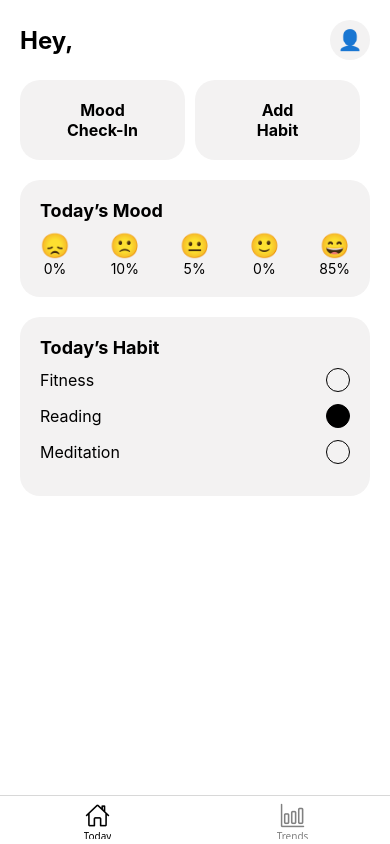
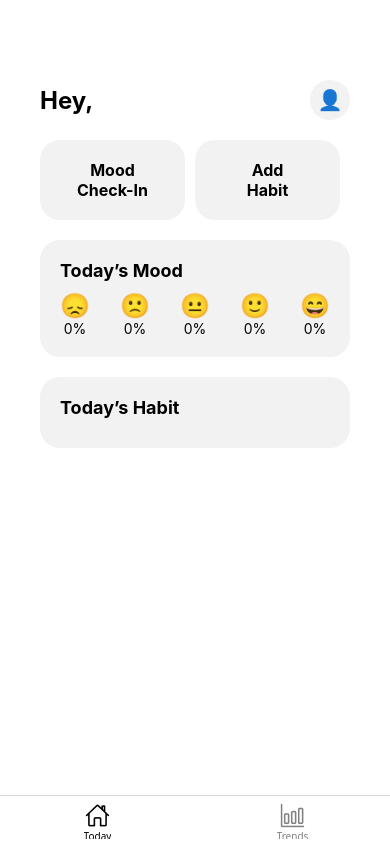
Before and after one commit to bydakid/flow, a React Native app: screen /Today in a window 390 px wide. Built offline with nearby package versions, Linux system fonts and the light colour scheme.

Commit message:
Final Touch

```diff
--- a/screens/AddHabitScreen.js
+++ b/screens/AddHabitScreen.js
@@ -1,5 +1,7 @@
 import AsyncStorage from '@react-native-async-storage/async-storage';
+import { SafeAreaView } from 'react-native-safe-area-context';
 import React, { useState } from 'react';
+import { useEffect } from 'react';
 import {
   View,
   Text,
@@ -26,6 +28,17 @@ export default function AddHabitScreen({ navigation }) {
   const [selected, setSelected] = useState([]);
   const [showInput, setShowInput] = useState(false);
   const [newHabit, setNewHabit] = useState('');
+
+  useEffect(() => {
+    const loadSelectedHabits = async () => {
+      const stored = await AsyncStorage.getItem('userHabits');
+      if (stored) {
+        setSelected(JSON.parse(stored));
+      }
+    };
+
+    loadSelectedHabits();
+  }, []);
 
   const toggleSelect = (habit) => {
     if (selected.includes(habit)) {
@@ -56,6 +69,7 @@ export default function AddHabitScreen({ navigation }) {
   };
 
   return (
+    <SafeAreaView style={styles.container}>
       <View style={styles.container}>
         <Text style={styles.title}>What’s are your habits?</Text>
 
@@ -96,7 +110,10 @@ export default function AddHabitScreen({ navigation }) {
               value={newHabit}
               onChangeText={setNewHabit}
             />
-          <TouchableOpacity style={styles.saveButton} onPress={addCustomHabit}>
+            <TouchableOpacity
+              style={styles.saveButton}
+              onPress={addCustomHabit}
+            >
               <Text style={styles.saveButtonText}>Add</Text>
             </TouchableOpacity>
           </View>
@@ -106,13 +123,14 @@ export default function AddHabitScreen({ navigation }) {
           <Text style={styles.continueText}>Continue</Text>
         </TouchableOpacity>
       </View>
+    </SafeAreaView>
   );
 }
 
 const styles = StyleSheet.create({
   container: {
     flex: 1,
-    paddingTop: 100,
+    paddingVertical: 40,
     paddingHorizontal: 20,
     backgroundColor: '#fff',
   },
@@ -184,7 +202,6 @@ const styles = StyleSheet.create({
     borderRadius: 10,
     paddingVertical: 16,
     alignItems: 'center',
-    marginBottom: 30,
   },
   continueText: {
     color: '#fff',
--- a/screens/MoodScreen.js
+++ b/screens/MoodScreen.js
@@ -1,3 +1,4 @@
+import { SafeAreaView } from 'react-native-safe-area-context';
 import AsyncStorage from '@react-native-async-storage/async-storage';
 import { format } from 'date-fns';
 import React, { useState } from 'react';
@@ -10,7 +11,7 @@ import {
   Alert,
 } from 'react-native';
 
-const moodOptions = ['😞', '😐', '🙂', '😊', '😁'];
+const moodOptions = ['😞', '🙁', '😐', '🙂', '😄'];
 
 export default function MoodScreen({ navigation }) {
   const [selectedMood, setSelectedMood] = useState(null);
@@ -22,16 +23,21 @@ export default function MoodScreen({ navigation }) {
       return;
     }
 
-    const moodEntry = {
-      mood: selectedMood,
-      date: format(new Date(), 'yyyy-MM-dd'),
-    };
+    const todayKey = 'mood:' + format(new Date(), 'yyyy-MM-dd');
+    const moodIcon = moodOptions[selectedMood];
 
     try {
-      await AsyncStorage.setItem(
-        'mood:' + moodEntry.date,
-        JSON.stringify(moodEntry)
-      );
+      const existing = await AsyncStorage.getItem(todayKey);
+      let moodArray = [];
+
+      if (existing) {
+        const parsed = JSON.parse(existing);
+        moodArray = Array.isArray(parsed) ? parsed : [];
+      }
+
+      moodArray.push(moodIcon);
+
+      await AsyncStorage.setItem(todayKey, JSON.stringify(moodArray));
       navigation.navigate('Today');
     } catch (e) {
       console.error('Error saving mood:', e);
@@ -39,6 +45,7 @@ export default function MoodScreen({ navigation }) {
   };
 
   return (
+    <SafeAreaView style={styles.container}>
       <View style={styles.container}>
         <View>
           <Text style={styles.title}>How are you feeling?</Text>
@@ -63,6 +70,7 @@ export default function MoodScreen({ navigation }) {
           <Text style={styles.buttonText}>Save Mood</Text>
         </TouchableOpacity>
       </View>
+    </SafeAreaView>
   );
 }
 
@@ -70,8 +78,8 @@ const styles = StyleSheet.create({
   container: {
     flex: 1,
     backgroundColor: '#fff',
-    paddingVertical: 60,
-    paddingHorizontal: 40,
+    paddingVertical: 40,
+    paddingHorizontal: 20,
     justifyContent: 'space-between',
   },
   title: { fontSize: 24, fontWeight: 'bold', marginBottom: 20 },
--- a/screens/NameScreen.js
+++ b/screens/NameScreen.js
@@ -1,3 +1,4 @@
+import { SafeAreaView } from 'react-native-safe-area-context';
 import React, { useState } from 'react';
 import {
   View,
@@ -19,6 +20,7 @@ export default function NameScreen({ navigation }) {
   };
 
   return (
+    <SafeAreaView style={styles.container}>
       <View style={styles.container}>
         <Text style={styles.title}>What is your name?</Text>
         <TextInput
@@ -31,14 +33,15 @@ export default function NameScreen({ navigation }) {
           <Text style={styles.buttonText}>Continue</Text>
         </TouchableOpacity>
       </View>
+    </SafeAreaView>
   );
 }
 const styles = StyleSheet.create({
   container: {
     flex: 1,
     backgroundColor: '#fff',
-    paddingVertical: 60,
-    paddingHorizontal: 40,
+    paddingVertical: 40,
+    paddingHorizontal: 20,
   },
   title: { fontSize: 24, fontWeight: 'bold', marginBottom: 20 },
   input: {
--- a/screens/ProfileScreen.js
+++ b/screens/ProfileScreen.js
@@ -1,9 +1,11 @@
+import { SafeAreaView } from 'react-native-safe-area-context';
 import React from 'react';
 import { View, Text, TouchableOpacity, StyleSheet } from 'react-native';
 import { Ionicons } from '@expo/vector-icons';
 
 export default function ProfileScreen({ navigation }) {
   return (
+    <SafeAreaView style={styles.container}>
       <View style={styles.container}>
         <Text style={styles.title}>your profile</Text>
 
@@ -24,13 +26,14 @@ export default function ProfileScreen({ navigation }) {
           <Text style={styles.buttonText}>Go Back</Text>
         </TouchableOpacity>
       </View>
+    </SafeAreaView>
   );
 }
 
 const styles = StyleSheet.create({
   container: {
     flex: 1,
-    paddingTop: 100,
+    paddingVertical: 40,
     paddingHorizontal: 20,
     backgroundColor: '#fff',
   },
@@ -56,8 +59,6 @@ const styles = StyleSheet.create({
     borderRadius: 10,
     paddingVertical: 16,
     alignItems: 'center',
-    marginTop: 'auto',
-    marginBottom: 30,
   },
   buttonText: { color: '#fff', fontWeight: '600', fontSize: 16 },
 });
--- a/screens/TodayScreen.js
+++ b/screens/TodayScreen.js
@@ -1,4 +1,5 @@
-import React, { useEffect, useState } from 'react';
+import { SafeAreaView } from 'react-native-safe-area-context';
+import React, { useEffect, useState, useCallback } from 'react';
 import {
   View,
   Text,
@@ -8,24 +9,54 @@ import {
   Switch,
 } from 'react-native';
 import AsyncStorage from '@react-native-async-storage/async-storage';
+import { format } from 'date-fns';
+import { useFocusEffect } from '@react-navigation/native';
 
 const moodIcons = ['😞', '🙁', '😐', '🙂', '😄'];
 
 export default function TodayScreen({ navigation }) {
   const [name, setName] = useState('');
-  const [habits, setHabits] = useState([
-    { title: 'Fitness', done: false },
-    { title: 'Reading', done: true },
-    { title: 'Meditation', done: false },
-  ]);
+  const [habits, setHabits] = useState([]);
+  const [moodCounts, setMoodCounts] = useState([]);
 
-  const [moodStats, setMoodStats] = useState([0, 10, 5, 0, 85]);
+  const loadTodayMood = async () => {
+    const today = format(new Date(), 'yyyy-MM-dd');
+    const stored = await AsyncStorage.getItem('mood:' + today);
+    if (stored) {
+      const moodArray = JSON.parse(stored);
+      const counts = moodIcons.map((icon) => {
+        const count = moodArray.filter((m) => m === icon).length;
+        const percent = ((count / moodArray.length) * 100).toFixed(0);
+        return percent;
+      });
+      setMoodCounts(counts);
+    } else {
+      setMoodCounts(new Array(moodIcons.length).fill(0));
+    }
+  };
 
   useEffect(() => {
     const loadHabits = async () => {
       const stored = await AsyncStorage.getItem('userHabits');
       if (stored) {
-        setHabits(JSON.parse(stored).map((title) => ({ title, done: false })));
+        const loaded = JSON.parse(stored).map((title) => ({
+          title,
+          done: false,
+        }));
+        setHabits(loaded);
+
+        // Now apply checked states
+        const today = format(new Date(), 'yyyy-MM-dd');
+        const checked = await AsyncStorage.getItem(`habits:${today}`);
+        if (checked) {
+          const checkedTitles = JSON.parse(checked);
+          setHabits((prev) =>
+            prev.map((habit) => ({
+              ...habit,
+              done: checkedTitles.includes(habit.title),
+            }))
+          );
+        }
       }
     };
 
@@ -36,15 +67,43 @@ export default function TodayScreen({ navigation }) {
 
     loadName();
     loadHabits();
+    loadTodayMood();
   }, []);
 
-  const toggleHabit = (index) => {
+  useFocusEffect(
+    useCallback(() => {
+      const refreshHabits = async () => {
+        const stored = await AsyncStorage.getItem('userHabits');
+        if (stored) {
+          const loaded = JSON.parse(stored).map((title) => ({
+            title,
+            done: false,
+          }));
+          setHabits(loaded);
+        }
+      };
+      loadTodayMood();
+      refreshHabits();
+    }, [])
+  );
+
+  const toggleHabit = async (index) => {
     const updated = [...habits];
     updated[index].done = !updated[index].done;
     setHabits(updated);
+
+    const today = format(new Date(), 'yyyy-MM-dd');
+    const checked = updated.filter((h) => h.done).map((h) => h.title);
+
+    try {
+      await AsyncStorage.setItem(`habits:${today}`, JSON.stringify(checked));
+    } catch (e) {
+      console.error('Error saving habits:', e);
+    }
   };
 
   return (
+    <SafeAreaView style={styles.container}>
       <View style={styles.container}>
         <View style={styles.header}>
           <Text style={styles.title}>Hey, {name}</Text>
@@ -74,10 +133,10 @@ export default function TodayScreen({ navigation }) {
         <View style={styles.section}>
           <Text style={styles.sectionTitle}>Today’s Mood</Text>
           <View style={styles.moodRow}>
-          {moodStats.map((percent, i) => (
-            <View style={styles.moodItem}>
-              <Text style={styles.moodEmoji}>{moodIcons[i]}</Text>
-              <Text>{percent}%</Text>
+            {moodIcons.map((emoji, i) => (
+              <View key={i} style={styles.moodItem}>
+                <Text style={styles.moodEmoji}>{emoji}</Text>
+                <Text>{moodCounts[i] || 0}%</Text>
               </View>
             ))}
           </View>
@@ -96,11 +155,17 @@ export default function TodayScreen({ navigation }) {
           ))}
         </View>
       </View>
+    </SafeAreaView>
   );
 }
 
 const styles = StyleSheet.create({
-  container: { flex: 1, backgroundColor: '#fff', padding: 20 },
+  container: {
+    flex: 1,
+    backgroundColor: '#fff',
+    paddingVertical: 40,
+    paddingHorizontal: 20,
+  },
   header: {
     flexDirection: 'row',
     justifyContent: 'space-between',
--- a/screens/TrendsScreen.js
+++ b/screens/TrendsScreen.js
@@ -1,3 +1,7 @@
+import { SafeAreaView } from 'react-native-safe-area-context';
+import AsyncStorage from '@react-native-async-storage/async-storage';
+import { format } from 'date-fns';
+import { useEffect } from 'react';
 import React, { useState } from 'react';
 import {
   View,
@@ -11,17 +15,31 @@ import { Ionicons } from '@expo/vector-icons';
 
 const moodIcons = ['😞', '🙁', '😐', '🙂', '😄'];
 
-const dayData = [
-  { day: 'Fri', date: 2, mood: 0 },
-  { day: 'Sat', date: 3, mood: 1 },
-  { day: 'Sun', date: 4, mood: 2 },
-  { day: 'Mon', date: 5, mood: 3 },
-  { day: 'Tue', date: 6, mood: 4 },
-];
-
 export default function TrendsScreen({ navigation }) {
   const [date, setDate] = useState(new Date());
   const [showPicker, setShowPicker] = useState(false);
+  const [moodCounts, setMoodCounts] = useState([]);
+  const [completedHabits, setCompletedHabits] = useState([]);
+
+  const loadDayData = async (selected) => {
+    const dateKey = format(selected, 'yyyy-MM-dd');
+
+    const storedMood = await AsyncStorage.getItem(`mood:${dateKey}`);
+    if (storedMood) {
+      const moodArray = JSON.parse(storedMood);
+      const counts = moodIcons.map((icon) => {
+        const count = moodArray.filter((m) => m === icon).length;
+        const percent = ((count / moodArray.length) * 100).toFixed(0);
+        return percent;
+      });
+      setMoodCounts(counts);
+    } else {
+      setMoodCounts(new Array(moodIcons.length).fill(0));
+    }
+
+    const storedHabits = await AsyncStorage.getItem(`habits:${dateKey}`);
+    setCompletedHabits(storedHabits ? JSON.parse(storedHabits) : []);
+  };
 
   const handleDateChange = (event, selectedDate) => {
     if (event.type === 'dismissed') {
@@ -30,11 +48,17 @@ export default function TrendsScreen({ navigation }) {
     }
 
     const currentDate = selectedDate || date;
-    setShowPicker(false); // Always close after selection
+    setShowPicker(false);
     setDate(currentDate);
+    loadDayData(currentDate);
   };
 
+  useEffect(() => {
+    loadDayData(date);
+  }, []);
+
   return (
+    <SafeAreaView style={styles.container}>
       <View style={styles.container}>
         {/* Top Row */}
         <View style={styles.topRow}>
@@ -62,26 +86,6 @@ export default function TrendsScreen({ navigation }) {
           />
         )}
 
-      {/* Calendar Row */}
-      <View style={styles.calendarRow}>
-        {dayData.map((item, index) => (
-          <View
-            key={index}
-            style={[styles.dayBox, index === 2 && styles.activeDay]}
-          >
-            <Text style={[styles.dayMood, index === 2 && styles.activeText]}>
-              {moodIcons[item.mood]}
-            </Text>
-            <Text style={[styles.dayText, index === 2 && styles.activeText]}>
-              {item.day}
-            </Text>
-            <Text style={[styles.dateNum, index === 2 && styles.activeText]}>
-              {item.date}
-            </Text>
-          </View>
-        ))}
-      </View>
-
         {/* Mood Stats */}
         <View style={styles.box}>
           <Text style={styles.boxTitle}>Today’s Mood</Text>
@@ -89,9 +93,7 @@ export default function TrendsScreen({ navigation }) {
             {moodIcons.map((emoji, i) => (
               <View key={i} style={styles.moodCol}>
                 <Text style={styles.emoji}>{emoji}</Text>
-              <Text style={styles.percent}>
-                {['0%', '10%', '5%', '0%', '85%'][i]}
-              </Text>
+                <Text style={styles.percent}>{moodCounts[i] || 0}%</Text>
               </View>
             ))}
           </View>
@@ -100,14 +102,19 @@ export default function TrendsScreen({ navigation }) {
         {/* Habit Stats */}
         <View style={styles.box}>
           <Text style={styles.boxTitle}>Today’s Habit</Text>
-        {['Fitness', 'Reading', 'Meditation'].map((habit, i) => (
+          {completedHabits.length > 0 ? (
+            completedHabits.map((habit, i) => (
               <View key={i} style={styles.habitRow}>
                 <Text>{habit}</Text>
-            <View style={[styles.circle, i === 1 && styles.circleFilled]} />
+                <View style={styles.circleFilled} />
               </View>
-        ))}
+            ))
+          ) : (
+            <Text style={styles.habitRow}>No habits completed</Text>
+          )}
         </View>
       </View>
+    </SafeAreaView>
   );
 }
 
@@ -173,6 +180,7 @@ const styles = StyleSheet.create({
     borderRadius: 20,
     padding: 16,
     marginBottom: 20,
+    marginTop: 30,
   },
   boxTitle: {
     fontWeight: 'bold',
--- a/screens/WelcomeScreen.js
+++ b/screens/WelcomeScreen.js
@@ -1,3 +1,4 @@
+import { SafeAreaView } from 'react-native-safe-area-context';
 import React from 'react';
 import {
   View,
@@ -13,6 +14,7 @@ export default function WelcomeScreen({ navigation }) {
   };
 
   return (
+    <SafeAreaView style={styles.container}>
       <View style={styles.container}>
         <View style={styles.centerBox}>
           <Text style={styles.logo}>flow</Text>
@@ -22,6 +24,7 @@ export default function WelcomeScreen({ navigation }) {
           <Text style={styles.buttonText}>Get Started</Text>
         </TouchableOpacity>
       </View>
+    </SafeAreaView>
   );
 }
 
@@ -30,8 +33,8 @@ const styles = StyleSheet.create({
     flex: 1,
     justifyContent: 'space-between',
     backgroundColor: '#fff',
-    paddingVertical: 60,
-    paddingHorizontal: 40,
+    paddingVertical: 40,
+    paddingHorizontal: 20,
   },
   centerBox: {
     flex: 1,
```
Lines whose indentation alone changed are shown as unchanged.
